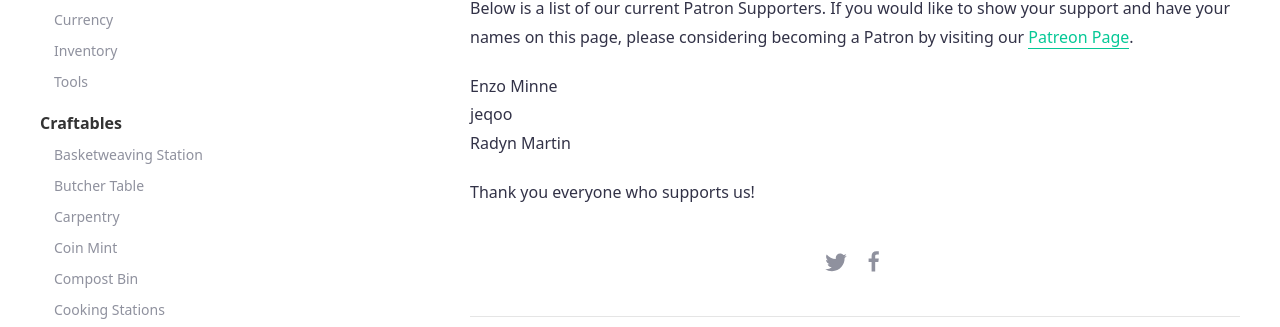
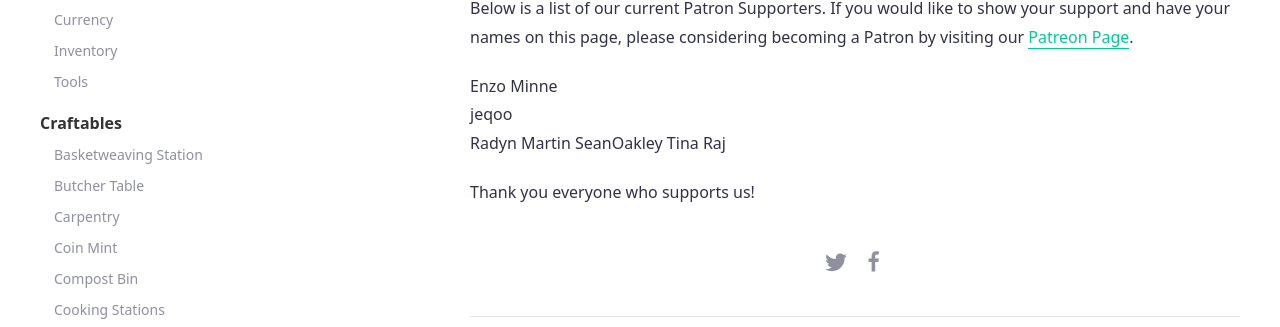
Before and after one commit to SLColonies/Public, a Jekyll site: the page built from _docs/supporters.md, in a window 1280 px wide and 1271 px high. Shown: the part 370-697 px from the top of the window. Built offline with Jekyll 4.4.1, drawn with Linux system fonts in a browser that asks for light colours; comment, search, counter and statistics services are not loaded.

Commit message:
Update supporters.md

```diff
--- a/_docs/supporters.md
+++ b/_docs/supporters.md
@@ -8,5 +8,7 @@ Below is a list of our current Patron Supporters. If you would like to show your
 Enzo Minne<br>
 jeqoo<br>
 Radyn Martin
+SeanOakley
+Tina Raj
 
 Thank you everyone who supports us!
```
